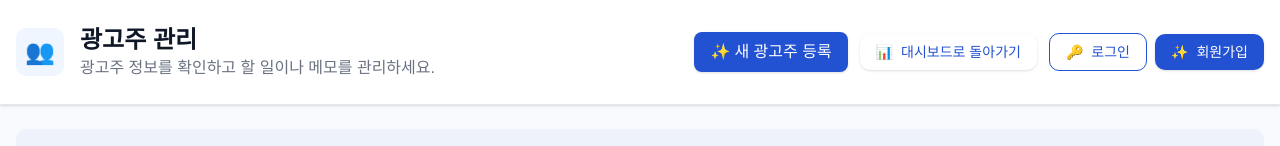
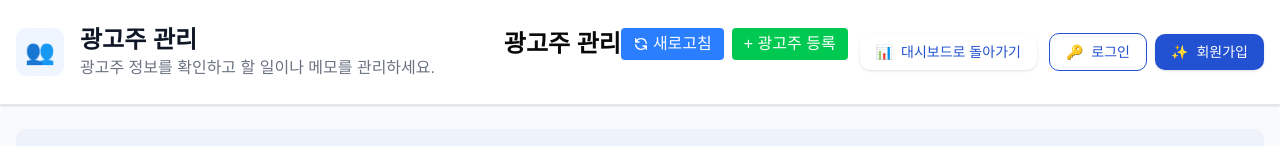
Before and after one commit to wtpceo/wizweblast, a Next.js app: page /clients in a window 1280 px wide. Shown: the top 146 px of the page. Built offline with nearby package versions, Linux system fonts and the light colour scheme; no server answers; the database is empty.

Commit message:
클라이언츠데이터로드개선

```diff
--- a/src/app/clients/page.tsx
+++ b/src/app/clients/page.tsx
@@ -13,6 +13,7 @@ export default function ClientsPage() {
   const [clients, setClients] = useState<Client[]>([]);
   const [isLoading, setIsLoading] = useState(true);
   const [error, setError] = useState<string | null>(null);
+  const [success, setSuccess] = useState<string | null>(null);
   const [selectedClient, setSelectedClient] = useState<Client | null>(null);
   const [memoDialogOpen, setMemoDialogOpen] = useState(false);
   const [todoDialogOpen, setTodoDialogOpen] = useState(false);
@@ -71,36 +72,24 @@ export default function ClientsPage() {
         setIsLoading(true);
         console.log('[클라이언트] 광고주 목록 로드 시작');
 
-        // 먼저 로컬 스토리지에서 데이터 확인
-        try {
-          const storedClients = localStorage.getItem('wizweblast_clients');
-          if (storedClients) {
-            try {
-              const parsedClients = JSON.parse(storedClients);
-              if (Array.isArray(parsedClients) && parsedClients.length > 0) {
-                console.log('[클라이언트] 로컬 스토리지에서 광고주 데이터를 불러왔습니다:', parsedClients.length + '개');
-                setClients(parsedClients);
-                setError(null);
-                setIsLoading(false);
-                return; // 로컬 스토리지에서 데이터를 찾았으므로 API 호출 스킵
-              }
-            } catch (parseErr) {
-              console.error('[클라이언트] 로컬 스토리지 데이터 파싱 오류:', parseErr);
-            }
-          }
-        } catch (storageErr) {
-          console.error('[클라이언트] 로컬 스토리지 접근 오류:', storageErr);
-        }
+        // 방금 업로드된 데이터가 반영될 수 있도록 캐시를 무시하는 옵션 추가
+        const options = {
+          method: 'GET',
+          headers: {
+            'Cache-Control': 'no-cache',
+            'Pragma': 'no-cache',
+          },
+          // 캐시를 무시하기 위한 타임스탬프 쿼리 파라미터 추가
+          cache: 'no-store' as RequestCache
+        };
 
-        // 환경 정보 로깅 (개발 환경에서만)
-        if (process.env.NODE_ENV !== 'production') {
-          console.log('[클라이언트] 환경 정보:', {
-            env: process.env.NODE_ENV,
-            baseUrl: window.location.origin
-          });
-        }
+        // API 호출 시 타임스탬프를 쿼리 파라미터로 추가하여 캐시 우회
+        const timestamp = new Date().getTime();
+        const url = `/api/clients?t=${timestamp}`;
 
-        const response = await fetch('/api/clients');
+        console.log('[클라이언트] API 요청 시작:', url);
+        const response = await fetch(url, options);
+
         console.log('[클라이언트] API 응답 상태:', response.status, response.statusText);
 
         if (!response.ok) {
@@ -156,7 +145,7 @@ export default function ClientsPage() {
         let data: any;
         try {
           data = await response.json();
-          console.log('[클라이언트] 광고주 목록 API 응답:', data);
+          console.log('[클라이언트] 광고주 목록 API 응답 데이터 개수:', Array.isArray(data) ? data.length : 'N/A');
         } catch (jsonError) {
           console.error('[클라이언트] API 응답 JSON 파싱 오류:', jsonError);
           throw new Error('서버 응답을 파싱하는 중 오류가 발생했습니다.');
@@ -550,6 +539,114 @@ export default function ClientsPage() {
     }
   };
 
+  // 새로고침 기능 구현
+  const handleRefresh = async () => {
+    console.log('[클라이언트] 데이터 수동 새로고침 요청');
+    setIsLoading(true);
+
+    try {
+      // 로컬 스토리지 캐시 삭제
+      localStorage.removeItem('wizweblast_clients');
+
+      // API 호출 시 캐시를 무시하는 타임스탬프 추가
+      const timestamp = new Date().getTime();
+      const options = {
+        method: 'GET',
+        headers: {
+          'Cache-Control': 'no-cache',
+          'Pragma': 'no-cache',
+        },
+        cache: 'no-store' as RequestCache
+      };
+
+      const response = await fetch(`/api/clients?refresh=true&t=${timestamp}`, options);
+
+      if (!response.ok) {
+        throw new Error(`API 오류: ${response.status} ${response.statusText}`);
+      }
+
+      const data = await response.json();
+
+      if (!Array.isArray(data)) {
+        throw new Error('서버에서 유효하지 않은 데이터 형식을 받았습니다.');
+      }
+
+      // API 응답에 필요한 필드가 없는 경우, 기본값 추가
+      const enhancedData = data.map((client: any, index: number) => {
+        // client가 객체가 아닌 경우 처리
+        if (!client || typeof client !== 'object') {
+          return {
+            id: `refresh-${Date.now()}-${index}`,
+            name: '유효하지 않은 데이터',
+            icon: '⚠️',
+            contractStart: new Date().toISOString(),
+            contractEnd: new Date(Date.now() + 90 * 24 * 60 * 60 * 1000).toISOString(),
+            statusTags: ['오류'],
+            usesCoupon: false,
+            publishesNews: false,
+            usesReservation: false,
+            phoneNumber: '',
+            naverPlaceUrl: ''
+          };
+        }
+
+        // snake_case와 camelCase 모두 지원
+        const name = client.name || '';
+        const icon = client.icon || '🏢';
+        const contractStart = client.contractStart || client.contract_start || new Date().toISOString();
+        const contractEnd = client.contractEnd || client.contract_end || new Date(Date.now() + 90 * 24 * 60 * 60 * 1000).toISOString();
+        const statusTags = Array.isArray(client.statusTags) ? client.statusTags :
+                            (Array.isArray(client.status_tags) ? client.status_tags : ['정상']);
+
+        const usesCoupon = client.usesCoupon !== undefined ? client.usesCoupon :
+                            (client.uses_coupon !== undefined ? client.uses_coupon : false);
+
+        const publishesNews = client.publishesNews !== undefined ? client.publishesNews :
+                              (client.publishes_news !== undefined ? client.publishes_news : false);
+
+        const usesReservation = client.usesReservation !== undefined ? client.usesReservation :
+                                (client.uses_reservation !== undefined ? client.uses_reservation : false);
+
+        const phoneNumber = client.phoneNumber || client.phone_number || '';
+        const naverPlaceUrl = client.naverPlaceUrl || client.naver_place_url || '';
+
+        return {
+          id: client.id ? String(client.id) : `id-${Date.now()}-${index}`,
+          name,
+          icon,
+          contractStart,
+          contractEnd,
+          statusTags,
+          usesCoupon,
+          publishesNews,
+          usesReservation,
+          phoneNumber,
+          naverPlaceUrl
+        };
+      });
+
+      console.log('[클라이언트] 새로고침 완료, 광고주 데이터:', enhancedData.length + '개');
+      setClients(enhancedData);
+      setError(null);
+
+      // 로컬 스토리지에 저장
+      try {
+        localStorage.setItem('wizweblast_clients', JSON.stringify(enhancedData));
+      } catch (storageErr) {
+        console.error('[클라이언트] 로컬 스토리지 저장 오류:', storageErr);
+      }
+
+      // 성공 메시지 표시 후 자동으로 사라지게 함
+      setSuccess(`성공적으로 ${enhancedData.length}개의 광고주 데이터를 새로고침했습니다.`);
+      setTimeout(() => setSuccess(null), 3000);
+    } catch (err) {
+      console.error('[클라이언트] 데이터 새로고침 오류:', err);
+      setError(`데이터 새로고침 실패: ${err instanceof Error ? err.message : String(err)}`);
+    } finally {
+      setIsLoading(false);
+    }
+  };
+
   return (
     <div className="min-h-screen bg-[#F9FAFD] pb-10">
       <Header
@@ -558,14 +655,34 @@ export default function ClientsPage() {
         icon="👥"
         actions={
           <>
-            <button
-              onClick={() => setRegisterDialogOpen(true)}
-              className="wiz-btn py-2 px-4 rounded-md shadow-sm flex items-center"
-              aria-label="새 광고주 등록"
-              title="새 광고주 등록 (Alt+N)"
-            >
-              <span className="mr-1">✨</span> 새 광고주 등록
-            </button>
+            <div className="flex items-center justify-between mb-4">
+              <h1 className="text-2xl font-bold">광고주 관리</h1>
+              <div className="flex gap-2">
+                <button
+                  onClick={handleRefresh}
+                  disabled={isLoading}
+                  className={`px-3 py-1 rounded text-white ${isLoading ? 'bg-gray-400' : 'bg-blue-500 hover:bg-blue-600'} transition-colors flex items-center space-x-1`}
+                  title="최신 데이터로 새로고침"
+                >
+                  <svg
+                    xmlns="http://www.w3.org/2000/svg"
+                    className={`h-4 w-4 ${isLoading ? 'animate-spin' : ''}`}
+                    fill="none"
+                    viewBox="0 0 24 24"
+                    stroke="currentColor"
+                  >
+                    <path strokeLinecap="round" strokeLinejoin="round" strokeWidth={2} d="M4 4v5h.582m15.356 2A8.001 8.001 0 004.582 9m0 0H9m11 11v-5h-.581m0 0a8.003 8.003 0 01-15.357-2m15.357 2H15" />
+                  </svg>
+                  <span>새로고침</span>
+                </button>
+                <button
+                  onClick={() => setRegisterDialogOpen(true)}
+                  className="px-3 py-1 bg-green-500 hover:bg-green-600 text-white rounded transition-colors"
+                >
+                  + 광고주 등록
+                </button>
+              </div>
+            </div>
             <Link href="/dashboard" className="bg-white text-[#2251D1] px-4 py-2 rounded-lg hover:bg-opacity-90 transition-all duration-200 flex items-center text-sm font-medium shadow-sm hover:shadow">
               <span className="mr-2">📊</span> 대시보드로 돌아가기
             </Link>
@@ -597,17 +714,15 @@ export default function ClientsPage() {
 
         {/* 오류 메시지 */}
         {error && (
-          <div className="bg-red-50 border border-red-200 text-red-700 rounded-lg p-4 mb-6">
-            <h3 className="font-medium flex items-center mb-1">
-              <span className="mr-2">⚠️</span> 오류 발생
-            </h3>
-            <p className="text-sm">{error}</p>
-            <button
-              onClick={() => window.location.reload()}
-              className="mt-2 text-red-700 bg-white border border-red-300 px-3 py-1 rounded-md text-sm hover:bg-red-50"
-            >
-              새로고침
-            </button>
+          <div className="bg-red-100 border border-red-400 text-red-700 px-4 py-3 rounded mb-4 relative">
+            <span className="block sm:inline">{error}</span>
+          </div>
+        )}
+
+        {/* 성공 메시지 */}
+        {success && (
+          <div className="bg-green-100 border border-green-400 text-green-700 px-4 py-3 rounded mb-4 relative">
+            <span className="block sm:inline">{success}</span>
           </div>
         )}
 
```
Also changed, not shown: src/app/api/clients/route.ts (+128 -45 lines).
